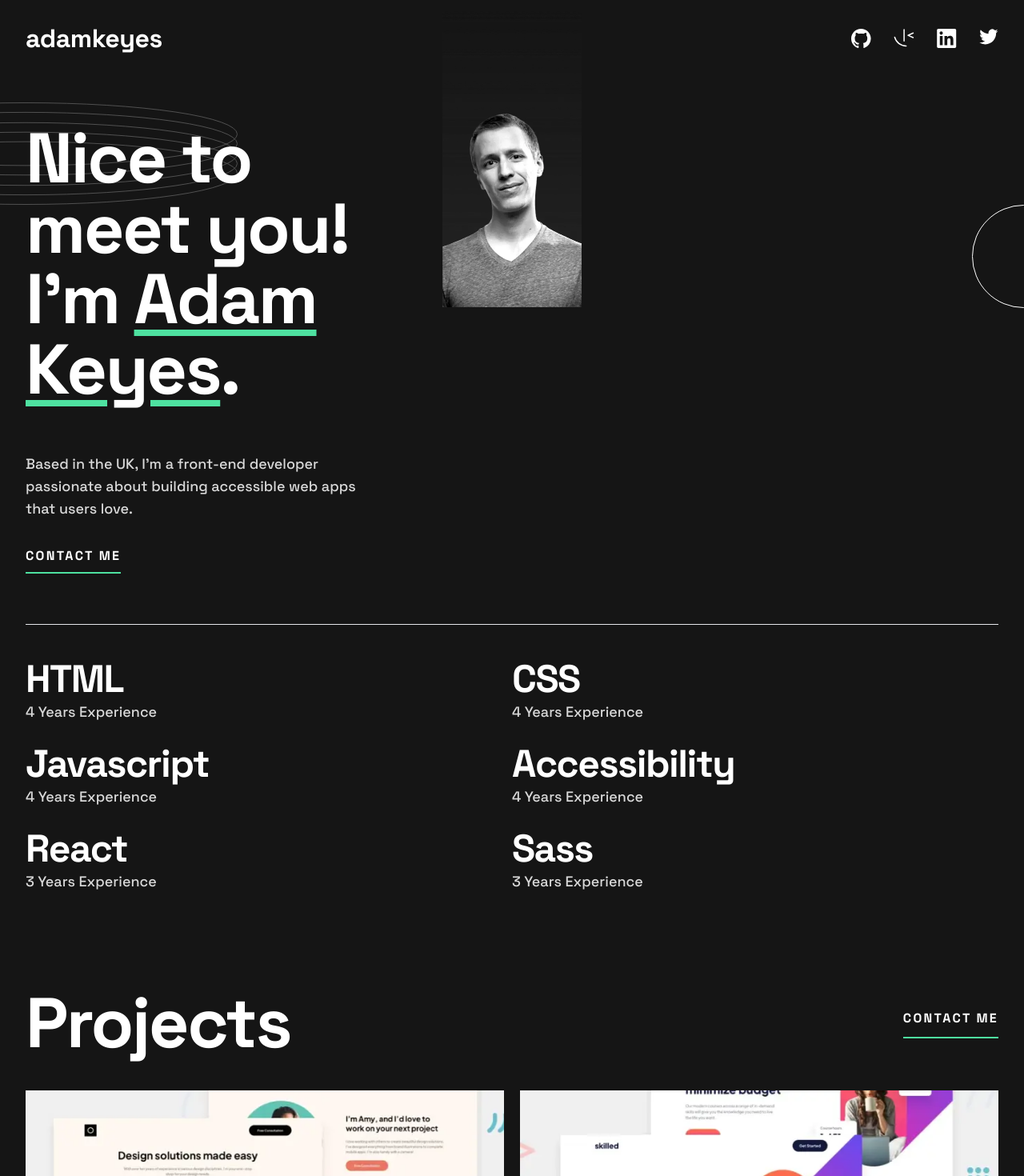
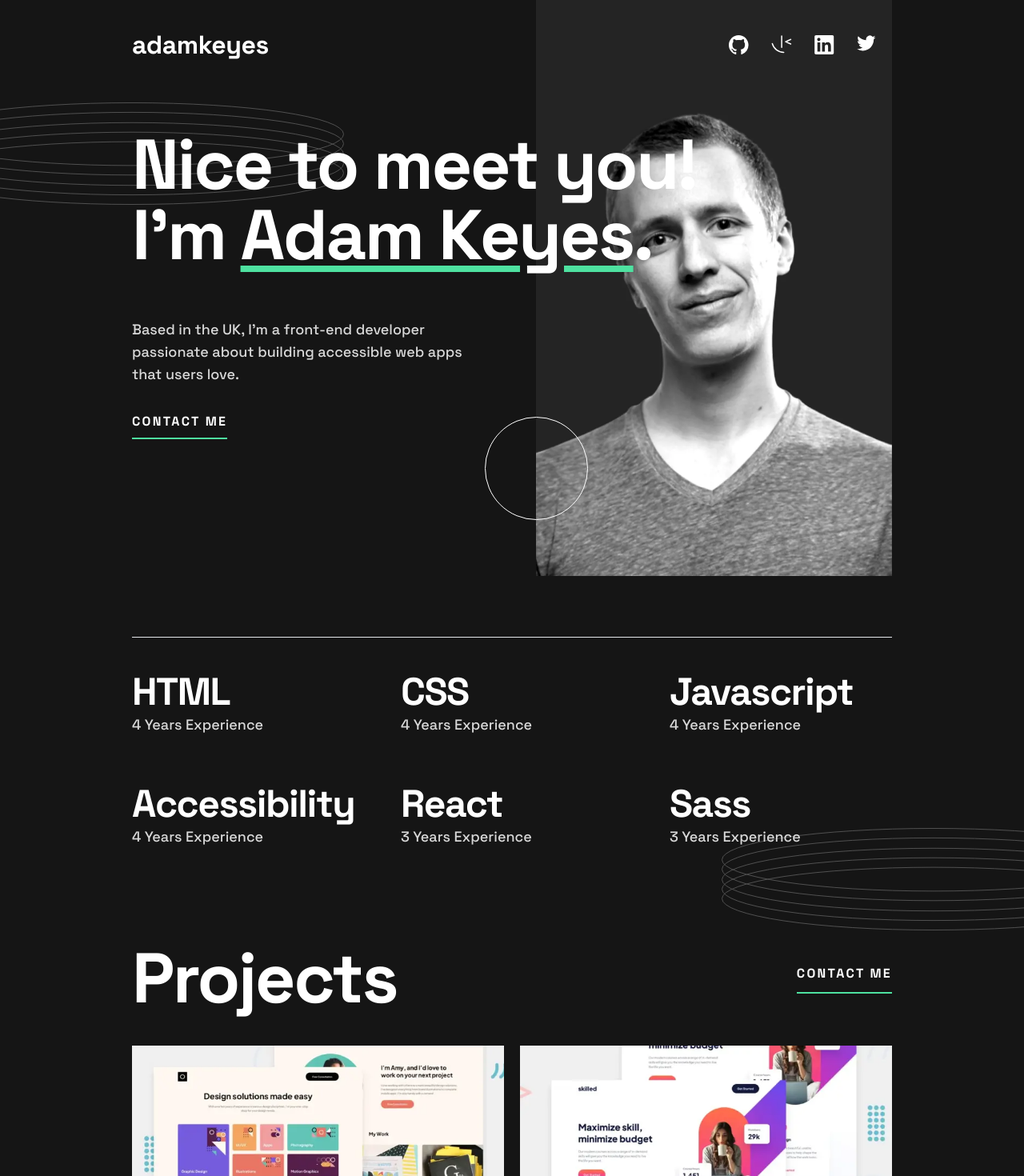
Before and after one commit to Amirat9/single-page-developer-portfolio, a React (Vite) app: page / in a window 1280 px wide. Shown: the top 1470 px of the page at 80% size. Built offline with nearby package versions, Linux system fonts and the light colour scheme.

Commit message:
whole project is done except the form validation

```diff
--- a/src/App.jsx
+++ b/src/App.jsx
@@ -5,14 +5,12 @@ import Projects from './components/Projects';
 import Footer from './components/Footer';
 const App = () => {
   return (
-    <div className='relative max-w-screen-xl min-h-full mx-auto px-4 pt-5 overflow-hidden sm:pt-8 sm:px-8'>
+    <div className='relative max-w-screen-2xl min-h-full mx-auto px-4 pt-5 overflow-hidden sm:pt-8 sm:px-8 lg:pt-10 lg:px-24 xl:px-[165px]'>
       <Navbar />
       <Hero />
       <Experiences />
       <Projects />
-      <footer className='pt-[60px] px-4 pb-2 bg-darkGrey mx-[-16px] sm:mx-[-32px] lg:mx-[-30px] '>
-        <Footer />
-      </footer>
+      <Footer />
     </div>
   );
 };
--- a/src/components/Experiences.jsx
+++ b/src/components/Experiences.jsx
@@ -2,7 +2,7 @@ import data from '../data.json';
 import Skill from '../ui/Skill';
 const Experiences = () => {
   return (
-    <section className='grid grid-cols-1 gap-y-6 mt-[92px] py-10 border-y sm:grid-cols-2 sm:mt-[72px] sm:border-y-0 sm:border-t'>
+    <section className='grid grid-cols-1 gap-y-6 mt-[92px] py-10 border-y sm:grid-cols-2 sm:mt-[72px] sm:gap-[52px] sm:border-y-0 sm:border-t lg:grid-cols-3 lg:mt-64 lg:gap-[58px]'>
       {data.skills.map((skill, index) => (
         <Skill
           key={index}
--- a/src/components/Footer.jsx
+++ b/src/components/Footer.jsx
@@ -2,21 +2,32 @@ import Form from './Form';
 import Navbar from './Navbar';
 const Footer = () => {
   return (
-    <>
-      <>
-        <div className='flex flex-col gap-5 pb-20 border-b sm:px-36'>
-          <h2 className='heading-1 capitalize text-center'>contact</h2>
-          <p className='text-center'>
+    <footer className='relative pt-[60px] px-4 pb-2 bg-darkGrey mx-[-16px] sm:mx-[-32px] lg:mx-[-165px] lg:px-40 '>
+      {/* Footer Content */}
+      <div className='flex flex-col pb-20 border-b sm:px-36 lg:px-0 lg:flex-row lg:justify-between'>
+        <div className='flex flex-col gap-5 text-center lg:gap-9 lg:text-left lg:max-w-[445px]'>
+          <h2 className='heading-1 capitalize'>contact</h2>
+          <p>
             I would love to hear about your project and how I could help. Please
             fill in the form, and I’ll get back to you as soon as possible.
           </p>
-          <Form />
         </div>
-        <div className=' pt-10 pb-16'>
-          <Navbar />
-        </div>
-      </>
-    </>
+        {/* Contact Form */}
+        <Form />
+      </div>
+      {/* Footer Navbar */}
+      <div className=' pt-10 pb-16'>
+        <Navbar />
+      </div>
+      {/* Footer Ring */}
+      <div className='absolute bottom-[280px] translate-x-[-50%] sm:translate-x-0 sm:bottom-40 sm:-left-1/2 lg:bottom-48 lg:translate-x-[85%]'>
+        <img
+          src='./images/pattern-rings.svg'
+          alt='Footer Rings'
+          className='w-[530px] h-32'
+        />
+      </div>
+    </footer>
   );
 };
 
--- a/src/components/Form.jsx
+++ b/src/components/Form.jsx
@@ -3,7 +3,7 @@ const Form = () => {
     <form
       id='contact'
       noValidate
-      className='flex flex-col gap-8 mt-[50px]'
+      className='flex flex-col gap-8 mt-[50px] lg:mt-0 lg:w-[445px]'
     >
       <input
         type='text'
--- a/src/components/Hero.jsx
+++ b/src/components/Hero.jsx
@@ -12,22 +12,35 @@ const Hero = () => {
         />
       </div>
       {/* circle */}
-      <div className='absolute top-64 right-[-64px]'>
+      <div
+        className='absolute top-64 right-[-64px] sm:top-[471px] lg:top-[521px]
+      lg:right-[490px] xl:right-[545px]'
+      >
         <img
           src='./images/pattern-circle.svg'
           alt='Background Circle'
         />
       </div>
       {/* Profile Image */}
-      <div className='absolute top-0 right-0 left-0 -z-20'>
+      <div className='absolute top-0 -left-1/2 -right-1/2 -z-20 sm:top-0 sm:-right-0 sm:left-auto lg:right-28 xl:right-[165px]'>
         <img
           src='./images/image-profile-mobile.webp'
           alt='Mobile Profile Image'
-          className='w-[174px] h-96 mx-auto'
+          className='w-[174px] h-96 mx-auto sm:hidden'
+        />
+        <img
+          src='./images/image-profile-tablet.webp'
+          alt='Tablet Profile Image'
+          className='w-[322px] h-[600px] hidden sm:block lg:hidden'
+        />
+        <img
+          src='./images/image-profile-desktop.webp'
+          alt=''
+          className='w-[445px] h-[720px] hidden lg:block'
         />
       </div>
       {/* Main Title */}
-      <h1 className='heading-1 text-center sm:text-left sm:max-w-[443px] sm:mb-[60px]'>
+      <h1 className='heading-1 text-center sm:text-left sm:max-w-[443px] sm:mb-[60px] lg:max-w-[600px] xl:max-w-[706px]'>
         Nice to<span className='hidden sm:block lg:hidden'> </span> meet you!
         I’m{' '}
         <span className='underline decoration-green underline-offset-8'>
--- a/src/components/Navbar.jsx
+++ b/src/components/Navbar.jsx
@@ -9,7 +9,7 @@ const Navbar = () => {
       <h3 className='text-2xl text-center leading-8 tracking-[0.333px] font-bold mb-5 sm:text-[32px] sm:leading-8 sm:tracking-[-0.444px] sm:text-left sm:mb-0'>
         adamkeyes
       </h3>
-      <ul className='flex gap-5 justify-center sm:gap-7'>
+      <ul className='flex gap-5 justify-center sm:gap-7 lg:mr-5'>
         <li>
           <a href='#'>
             <GithubIcon />
--- a/src/components/Projects.jsx
+++ b/src/components/Projects.jsx
@@ -3,11 +3,22 @@ import data from '../data.json';
 import Button from '../ui/Button';
 const Projects = () => {
   return (
-    <section>
+    <section className='relative'>
+      {/* Background Rings */}
+      <div className='absolute -right-full  translate-y-[-50%] sm:-right-1/2 lg:-right-1/3'>
+        <img
+          src='./images/pattern-rings.svg'
+          alt='Second Rings'
+          className='w-[530px] h-32'
+        />
+      </div>
+      {/* Projects section */}
       <div className='flex items-center justify-between pt-20 pb-10'>
+        {/* Project Header */}
         <h2 className='heading-1 capitalize'>projects</h2>
         <Button text={'contact me'} />
       </div>
+      {/* Projects List */}
       <div className='grid grid-cols-1 gap-y-10 pb-20 sm:grid-cols-2 sm:gap-x-5 sm:gap-y-20'>
         {data.projects.map((project, index) => (
           <ProjectItem
--- a/tailwind.config.js
+++ b/tailwind.config.js
@@ -4,7 +4,7 @@ export default {
   theme: {
     extend: {
       screens: {
-        xl: '1440px',
+        '2xl': '1440px',
       },
       fontFamily: {
         spaceGrotesk: ['Space Grotesk', 'sans-serif'],
```
